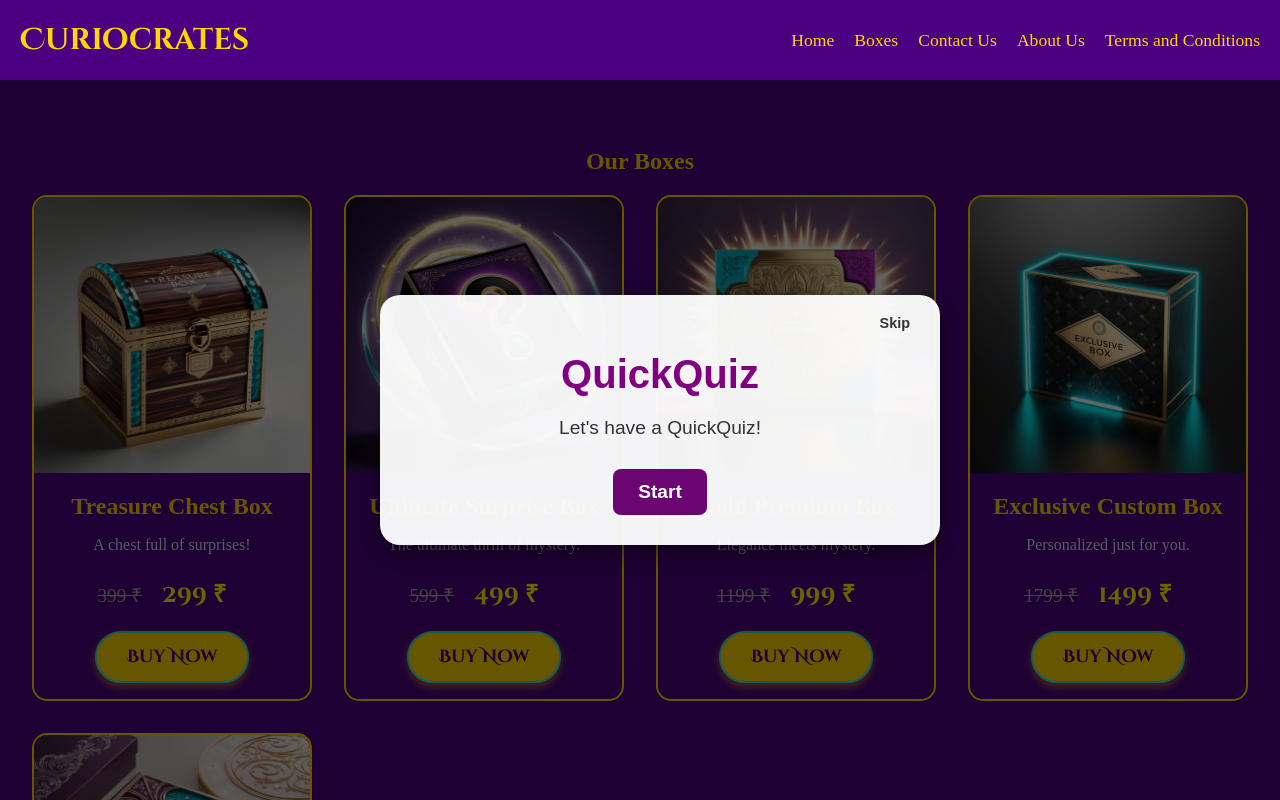
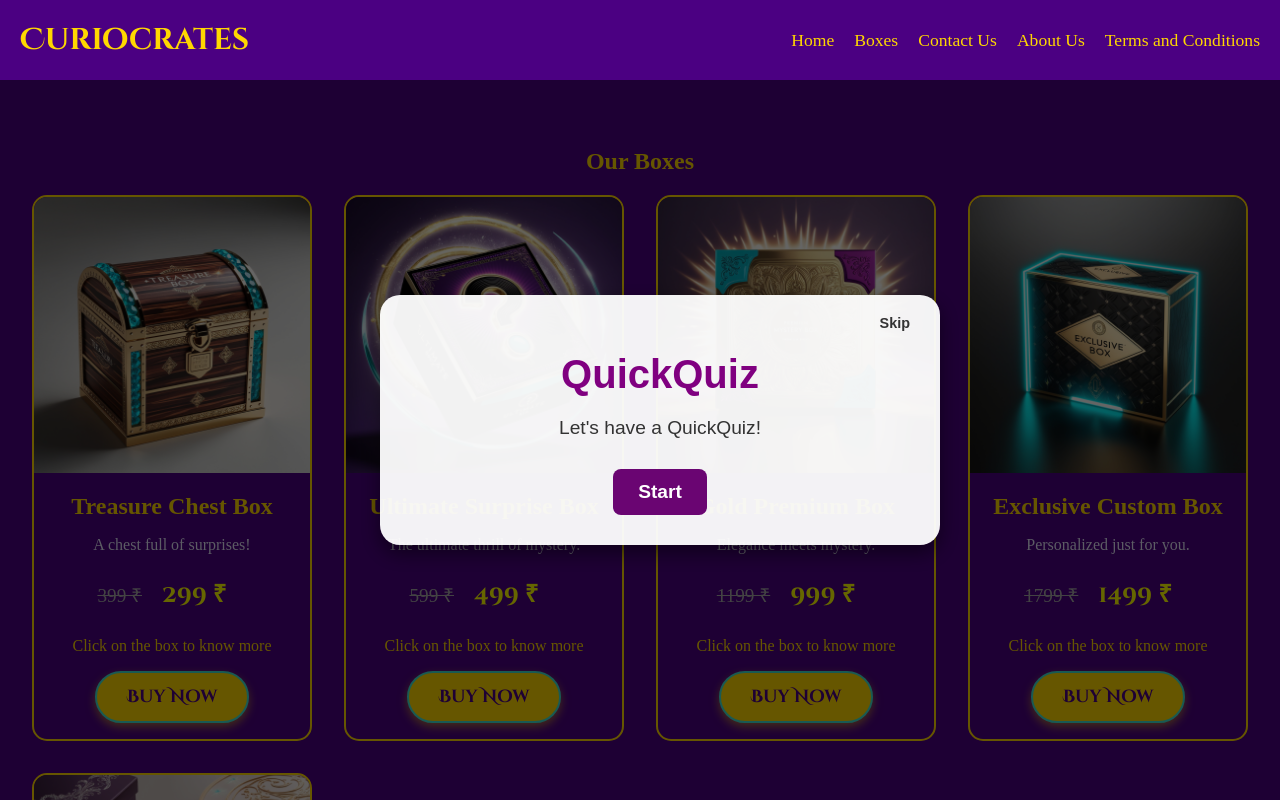
Before and after one commit to curiocreates/website, a React (Create React App) app: page /Boxes in a window 1280 px wide. Shown: the top 800 px of the page. Built offline with nearby package versions, Linux system fonts and the light colour scheme.

Commit message:
quick quiz skip button

```diff
--- a/src/Components/BoxCard.jsx
+++ b/src/Components/BoxCard.jsx
@@ -127,11 +127,11 @@ const BoxContainer = styled(Box)`
 
 const BoxesSection = () => {
   const boxes = [
-    { img: treasureBox, title: "Treasure Chest Box", desc: "A chest full of surprises!", name: "Buy Now", price: "399 ₹", discountedPrice: "299 ₹", about: "know what's in it" },
-    { img: surpriseBox, title: "Ultimate Surprise Box", desc: "The ultimate thrill of mystery.", name: "Buy Now", price: "599 ₹", discountedPrice: "499 ₹", about: "know what's in it" },
-    { img: goldBox, title: "Gold Premium Box", desc: "Elegance meets mystery.", name: "Buy Now", price: "1199 ₹", discountedPrice: "999 ₹", about: "know what's in it" },
-    { img: customBox, title: "Exclusive Custom Box", desc: "Personalized just for you.", name: "Buy Now", price: "1799 ₹", discountedPrice: "1499 ₹", about: "know what's in it" },
-    { img: enigmaBox, title: "Premium Enigma Box", desc: "The enigma awaits.", name: "Buy Now", price: "3599 ₹", discountedPrice: "2999 ₹", about: "know what's in it" },
+    { img: treasureBox, title: "Treasure Chest Box", desc: "A chest full of surprises!", name: "Buy Now", price: "399 ₹", discountedPrice: "299 ₹", about: "know what's in it" ,click:'Click on the box to know more'},
+    { img: surpriseBox, title: "Ultimate Surprise Box", desc: "The ultimate thrill of mystery.", name: "Buy Now", price: "599 ₹", discountedPrice: "499 ₹", about: "know what's in it" ,click:'Click on the box to know more'},
+    { img: goldBox, title: "Gold Premium Box", desc: "Elegance meets mystery.", name: "Buy Now", price: "1199 ₹", discountedPrice: "999 ₹", about: "know what's in it" ,click:'Click on the box to know more'},
+    { img: customBox, title: "Exclusive Custom Box", desc: "Personalized just for you.", name: "Buy Now", price: "1799 ₹", discountedPrice: "1499 ₹", about: "know what's in it" ,click:'Click on the box to know more'},
+    { img: enigmaBox, title: "Premium Enigma Box", desc: "The enigma awaits.", name: "Buy Now", price: "3599 ₹", discountedPrice: "2999 ₹", about: "know what's in it",click:'Click on the box to know more' },
   ];
 
   return (
@@ -146,10 +146,11 @@ const BoxesSection = () => {
             <PriceContainer>
               <OriginalPrice>{box.price}</OriginalPrice>
               <DiscountedPrice>{box.discountedPrice}</DiscountedPrice>
+              <p>{box.click}</p>
             </PriceContainer>
             <HoverButton>
               <Link to={`/about-box/${box.title}`} style={{ color: "#4B0082", textDecoration: "none" }}>
-                What's in the Box?
+                Know What's in it?
               </Link>
             </HoverButton>
             <Button to="/ContactForm">{box.name}</Button><br />
```
